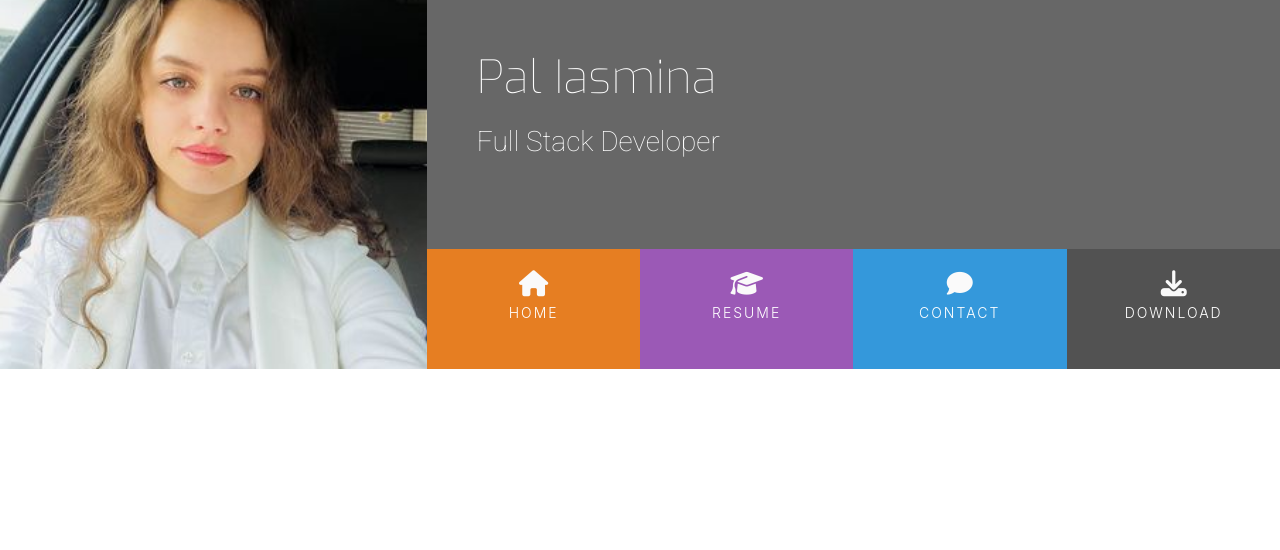
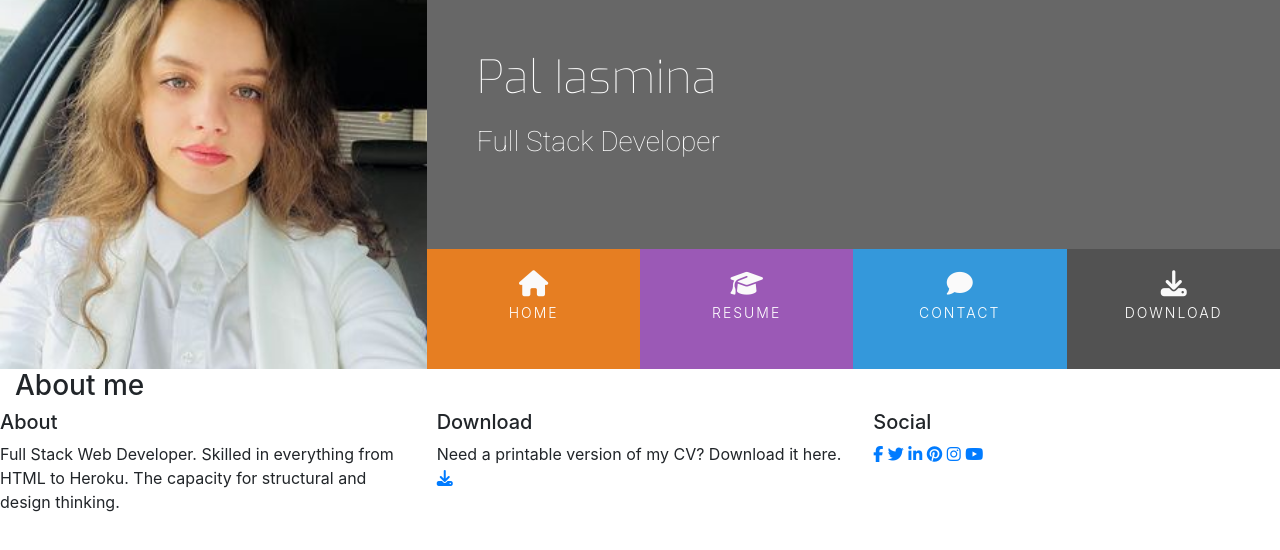
Before and after one commit to useriasminna/my-resume-bootstrap-project, a plain HTML site: page index.html in a window 1280 px wide. Drawn offline with nearby package versions, Linux system fonts and the light colour scheme.

Commit message:
Add three reasons sections structure

```diff
--- a/index.html
+++ b/index.html
@@ -47,11 +47,79 @@
             </div>
         </div>
     </header>
-    <section>
+    <section class="container-fluid">
+        <div class="row row-table">
+            <div class="col-md-8 bg-color-three-reasons section-column">
+                <div class="row">
+                    <div class="col">
+                        <h3 class="section-heading uppercase">About me</h3>
+                    </div>
+                </div>
+            </div>
+        </div>
 
     </section>
     <footer>
+        <div id="footer-details" class="row">
+            <div class="col-sm-4">
+                <h5 class="uppercase general-sub">About</h5>
+                <p class="inline-block">
+                    Full Stack Web Developer. Skilled in everything from HTML to Heroku.
+                    The capacity for structural and design thinking.
+                </p>
+            </div>
+            <div class="col-sm-4">
+                <h5 class="uppercase general-sub">Download</h5>
+                <p class="inline-block">Need a printable version of my CV? Download it here.
+                    <a href="#" target="_blank" class="cv-pdf">
+                        <i class="fa fa-download" aria-hidden="true"></i>
+                        <span class="sr-only">Download link</span>
+                    </a>
+                </p>
+            </div>
+            <div class="col-sm-4">
+                <h5 class="uppercase general-sub">Social</h5>
+                <ul class="list-inline social-links">
+                    <li class="list-inline-item">
+                        <a href="#" target="_blank">
+                            <i class="fa fa-facebook" aria-hidden="true"></i>
+                            <span class="sr-only">Facebook</span>
+                        </a>
+                    </li>
+                    <li class="list-inline-item">
+                        <a href="#" target="_blank">
+                            <i class="fa fa-twitter" aria-hidden="true"></i>
+                            <span class="sr-only">Twitter</span>
+                        </a>
+                    </li>
+                    <li class="list-inline-item">
+                        <a href="#" target="_blank">
+                            <i class="fa fa-linkedin" aria-hidden="true"></i>
+                            <span class="sr-only">LinkedIn</span>
+                        </a>
+                    </li>
+                    <li class="list-inline-item">
+                        <a href="#" target="_blank">
+                            <i class="fa fa-pinterest" aria-hidden="true"></i>
+                            <span class="sr-only">Pinterest</span>
+                        </a>
+                    </li>
+                    <li class="list-inline-item">
+                        <a href="#" target="_blank">
+                            <i class="fa fa-instagram" aria-hidden="true"></i>
+                            <span class="sr-only">Instagram</span>
+                        </a>
+                    </li>
+                    <li class="list-inline-item">
+                        <a href="#" target="_blank">
+                            <i class="fa fa-youtube" aria-hidden="true"></i>
+                            <span class="sr-only">Youtube</span>
+                        </a>
+                    </li>
+                </ul>
 
+            </div>
+        </div>
     </footer>
 </body>
 
```
